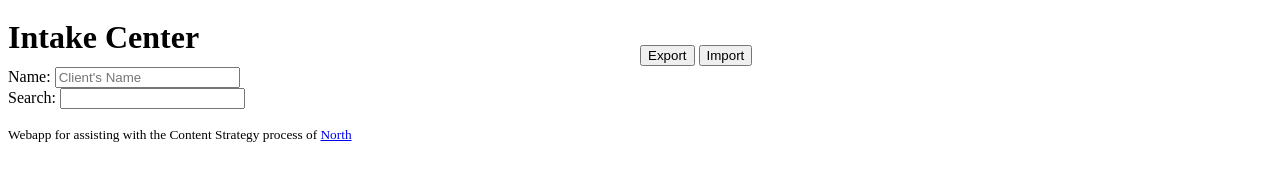
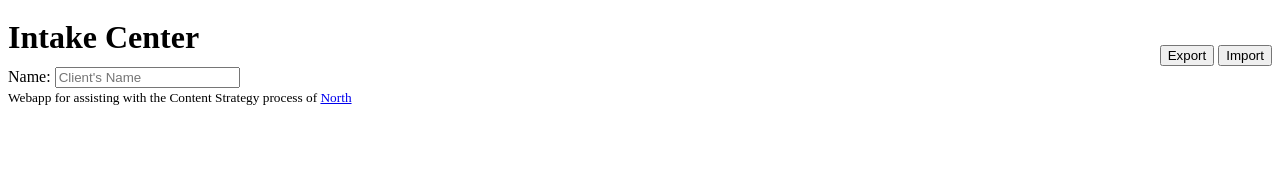
Before and after one commit to north/intake, a website: page index.html in a window 1280 px wide. Drawn offline with nearby package versions, Linux system fonts and the light colour scheme; some packages are replaced by stand-ins of ours; a script that the page names is missing.

Commit message:
Styling for Save section

```diff
--- a/index.html
+++ b/index.html
@@ -13,8 +13,10 @@
   <header ng-controller="IntakeHeader">
     <h1><span>Intake</span> <span>Center</span></h1>
     <h3>{{client.name}}</h3>
-    <button ng-click="IntakeDownload()" download="intake.txt">Export</button>
-    <import></import>
+    <div class="save">
+      <button ng-click="IntakeDownload()">Export</button>
+      <import></import>
+    </div>
   </header>
   <main>
 
@@ -23,14 +25,14 @@
       <label>Name:</label>
       <input type="text" ng-model="client.name"  placeholder="Client's Name">
     </div>
-
+<!--
     <div ng-controller="IntakeContentModelCtrl">
       Search: <input type="search" ng-model="query">
       <ul>
         <li ng-repeat="type in types | schemaTypeFilter:query">
           <h4>{{type.label}}</h4>
         </li>
-      </ul>
+      </ul> -->
 
     </div>
   </main>
--- a/sass/style.scss
+++ b/sass/style.scss
@@ -19,3 +19,7 @@ header {
 main {
   display: block;
 }
+
+.save {
+  float: right;
+}
```
Also changed, not shown: css/style.css.
